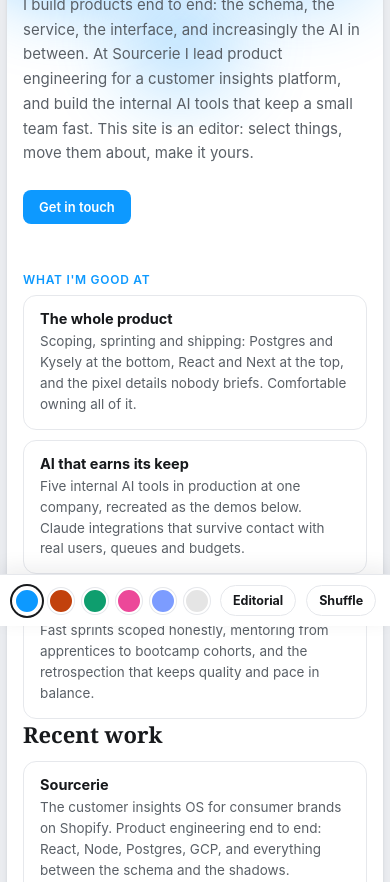
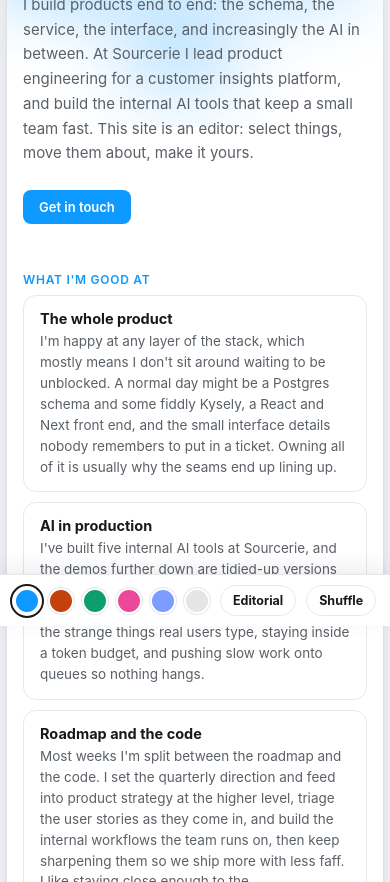
Before and after one commit to jackherizsmith/jackherizsmith.com, a website built with Vite: page site/index.html in a window 390 px wide. Shown: the part 218-1100 px from the top of the page. Built offline with nearby package versions, Linux system fonts and the light colour scheme.

Commit message:
Rewrite 'What I'm good at' in a chattier, more specific voice
Drop the punchy adjective-triads that read as AI copy. Third card now leads
with the real work: quarterly roadmap, user-story triage, product strategy,
and building/sharpening the internal workflows the team runs on. Add a
self-aware disclosure that the site was built with Claude (fitting, given
Jack is the AI).

Co-Authored-By: Claude Fable 5 <noreply@anthropic.com>

```diff
--- a/site/index.html
+++ b/site/index.html
@@ -67,17 +67,18 @@
         <section class="work">
           <div class="item" data-node="Card · Product craft" data-id="skill-product">
             <span class="name">The whole product</span>
-            <span class="desc" data-node="Text · Product craft" data-id="skill-product-desc" data-text>Scoping, sprinting and shipping: Postgres and Kysely at the bottom, React and Next at the top, and the pixel details nobody briefs. Comfortable owning all of it.</span>
+            <span class="desc" data-node="Text · Product craft" data-id="skill-product-desc" data-text>I'm happy at any layer of the stack, which mostly means I don't sit around waiting to be unblocked. A normal day might be a Postgres schema and some fiddly Kysely, a React and Next front end, and the small interface details nobody remembers to put in a ticket. Owning all of it is usually why the seams end up lining up.</span>
           </div>
           <div class="item" data-node="Card · AI skills" data-id="skill-ai">
-            <span class="name">AI that earns its keep</span>
-            <span class="desc" data-node="Text · AI skills" data-id="skill-ai-desc" data-text>Five internal AI tools in production at one company, recreated as the demos below. Claude integrations that survive contact with real users, queues and budgets.</span>
+            <span class="name">AI in production</span>
+            <span class="desc" data-node="Text · AI skills" data-id="skill-ai-desc" data-text>I've built five internal AI tools at Sourcerie, and the demos further down are tidied-up versions of them. The hard part was never calling a model, it's making it dependable: coping with the strange things real users type, staying inside a token budget, and pushing slow work onto queues so nothing hangs.</span>
           </div>
           <div class="item" data-node="Card · Team skills" data-id="skill-teams">
-            <span class="name">Teams that deliver</span>
-            <span class="desc" data-node="Text · Team skills" data-id="skill-teams-desc" data-text>Fast sprints scoped honestly, mentoring from apprentices to bootcamp cohorts, and the retrospection that keeps quality and pace in balance.</span>
+            <span class="name">Roadmap and the code</span>
+            <span class="desc" data-node="Text · Team skills" data-id="skill-teams-desc" data-text>Most weeks I'm split between the roadmap and the code. I set the quarterly direction and feed into product strategy at the higher level, triage the user stories as they come in, and build the internal workflows the team runs on, then keep sharpening them so we ship more with less faff. I like staying close enough to the implementation that the strategy has to stay honest.</span>
           </div>
         </section>
+        <p class="disclosure" data-node="Note · disclosure" data-id="disclosure" data-text>Full disclosure: I built this site with Claude. That second cursor called Jack is roughly what that looked like. I still picked the jokes.</p>
 
         <h2 data-node="Heading · Work" data-id="h-work" data-text>Recent work</h2>
         <section class="work">
--- a/site/src/style.css
+++ b/site/src/style.css
@@ -145,6 +145,7 @@ button{font:inherit;color:inherit;background:none;border:0;cursor:pointer}
   background:#fdf3d7;border-radius:4px;padding:2px 6px;vertical-align:2px;white-space:nowrap;
 }
 .work .desc{color:#5a6067;font-size:13.5px;line-height:1.55}
+.disclosure{max-width:520px;font-size:13px;line-height:1.6;font-style:italic;color:#8a9099;margin:20px 0 0}
 .contact{display:flex;align-items:center;gap:16px;border-top:1px solid #eceef1;padding-top:24px;margin-top:44px;font-size:14px;color:#3c4147}
 .contact .links{margin-left:auto;display:flex;gap:14px;font-size:13px}
 .contact .links a{color:#5a6067;text-decoration-color:#c3c9d0;text-underline-offset:3px}
@@ -439,7 +440,7 @@ body.interacting iframe{pointer-events:none}
   body{background:var(--m-bg,var(--canvas));font-family:var(--m-body-font,-apple-system,BlinkMacSystemFont,"Segoe UI",sans-serif);transition:background .35s}
   .artboard h1{font-family:var(--m-display,ui-serif,"New York",Georgia,serif);letter-spacing:var(--m-display-ls,-.015em);font-weight:var(--m-display-wt,600);color:var(--m-ink,#17191c);font-size:40px}
   .artboard h2,.artboard h3:not(.work-sub),.work .name{color:var(--m-ink,#17191c)}
-  .intro,.work .desc,.contact{color:var(--m-body,#5a6067)}
+  .intro,.work .desc,.contact,.disclosure{color:var(--m-body,#5a6067)}
   .kicker,.work-sub{color:var(--m-accent,#8a9099)}
   .btn{background:var(--m-accent,#17191c);color:var(--m-onaccent,#fff);border-color:transparent}
   .contact{flex-direction:column;align-items:flex-start;border-top-color:var(--m-line,#eceef1)}
```
